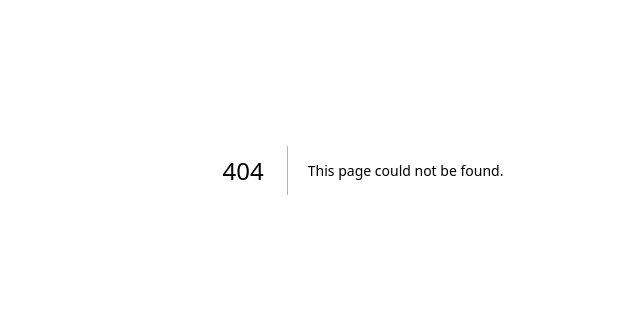
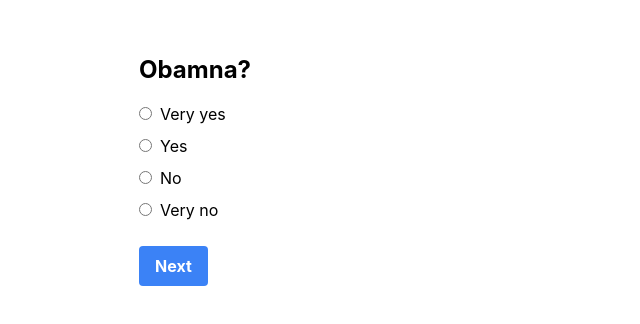
Before and after one commit to jbenite2/Introspect, a Next.js app: page /survey in a window 1280 px wide. Before the commit this address had no page. Shown: the part 230-554 px from the top of the page, without its empty margins (277-917 px from the left). Built offline with nearby package versions, Linux system fonts and the light colour scheme.

Commit message:
Added survey foundation

```diff
--- a/package.json
+++ b/package.json
@@ -8,7 +8,7 @@
     "postinstall": "prisma generate"
   },
   "dependencies": {
-    "@prisma/client": "^4.11.0",
+    "@prisma/client": "^4.12.0",
     "axios": "^1.3.4",
     "cors": "^2.8.5",
     "dotenv": "^16.0.3",
--- /dev/null
+++ b/pages/survey.js
@@ -0,0 +1,89 @@
+import { useState } from 'react';
+
+const questions = [
+  {
+    question: "Obamna?",
+    choices: [
+        "Very yes",
+        "Yes",
+        "No",
+        "Very no"
+    ]
+  },
+  {
+    question: "Joe Rogan?",
+    choices: [
+        "Very yes",
+        "Yes",
+        "No",
+        "Very no"
+    ]
+  },
+  // Add more questions and choices here
+];
+
+export default function SurveyPage() {
+  const [currentQuestion, setCurrentQuestion] = useState(0);
+  const [answers, setAnswers] = useState(Array(questions.length).fill(null));
+
+  const handleAnswer = (answerIndex) => {
+    const newAnswers = [...answers];
+    newAnswers[currentQuestion] = answerIndex;
+    setAnswers(newAnswers);
+  };
+
+  const renderChoices = (choices) => {
+    return choices.map((choice, index) => (
+      <div key={index} className="my-2">
+        <input
+          type="radio"
+          name="choice"
+          id={`choice-${index}`}
+          value={choice}
+          onChange={() => handleAnswer(index)}
+          checked={answers[currentQuestion] === index}
+          className="mr-2"
+        />
+        <label htmlFor={`choice-${index}`}>{choice}</label>
+      </div>
+    ));
+  };
+
+  const renderQuestion = (question) => {
+    return (
+      <div className="w-full max-w-md mx-auto">
+        <h2 className="text-2xl font-bold mb-4">{question.question}</h2>
+        {renderChoices(question.choices)}
+        <button
+          onClick={() => setCurrentQuestion(currentQuestion + 1)}
+          className="bg-blue-500 hover:bg-blue-700 text-white font-bold py-2 px-4 rounded mt-4"
+        >
+          Next
+        </button>
+      </div>
+    );
+  };
+
+  const renderSummary = () => {
+    return (
+      <div className="w-full max-w-md mx-auto">
+        <h2 className="text-2xl font-bold mb-4">Survey Results</h2>
+        <ul>
+          {answers.map((answer, index) => (
+            <li key={index} className="mb-2">
+              {questions[index].question}: {questions[index].choices[answer]}
+            </li>
+          ))}
+        </ul>
+      </div>
+    );
+  };
+
+  return (
+    <div className="flex items-center justify-center h-screen">
+      {currentQuestion < questions.length
+        ? renderQuestion(questions[currentQuestion])
+        : renderSummary()}
+    </div>
+  );
+}
```
Also changed, not shown: 1 other file (tests, documents, lock files or other folders).
